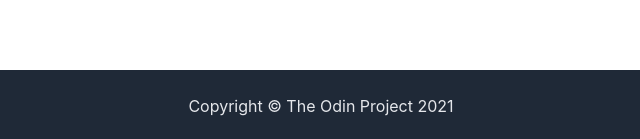
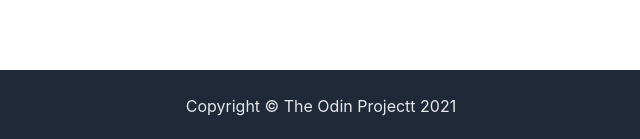
Before and after one commit to Stephzennn/odinLandingPage, a plain HTML site: page index.html in a window 1280 px wide. Shown: the part 2201-2340 px from the top of the page, 319-959 px from the left. Drawn offline with Linux system fonts and the light colour scheme.

Commit message:
some images

```diff
--- a/index.html
+++ b/index.html
@@ -91,7 +91,7 @@
 
     </div>
     <div class="footer">
-      Copyright &#169 The Odin Project 2021
+      Copyright &#169 The Odin Projectt 2021
     </div>
 
 
```
